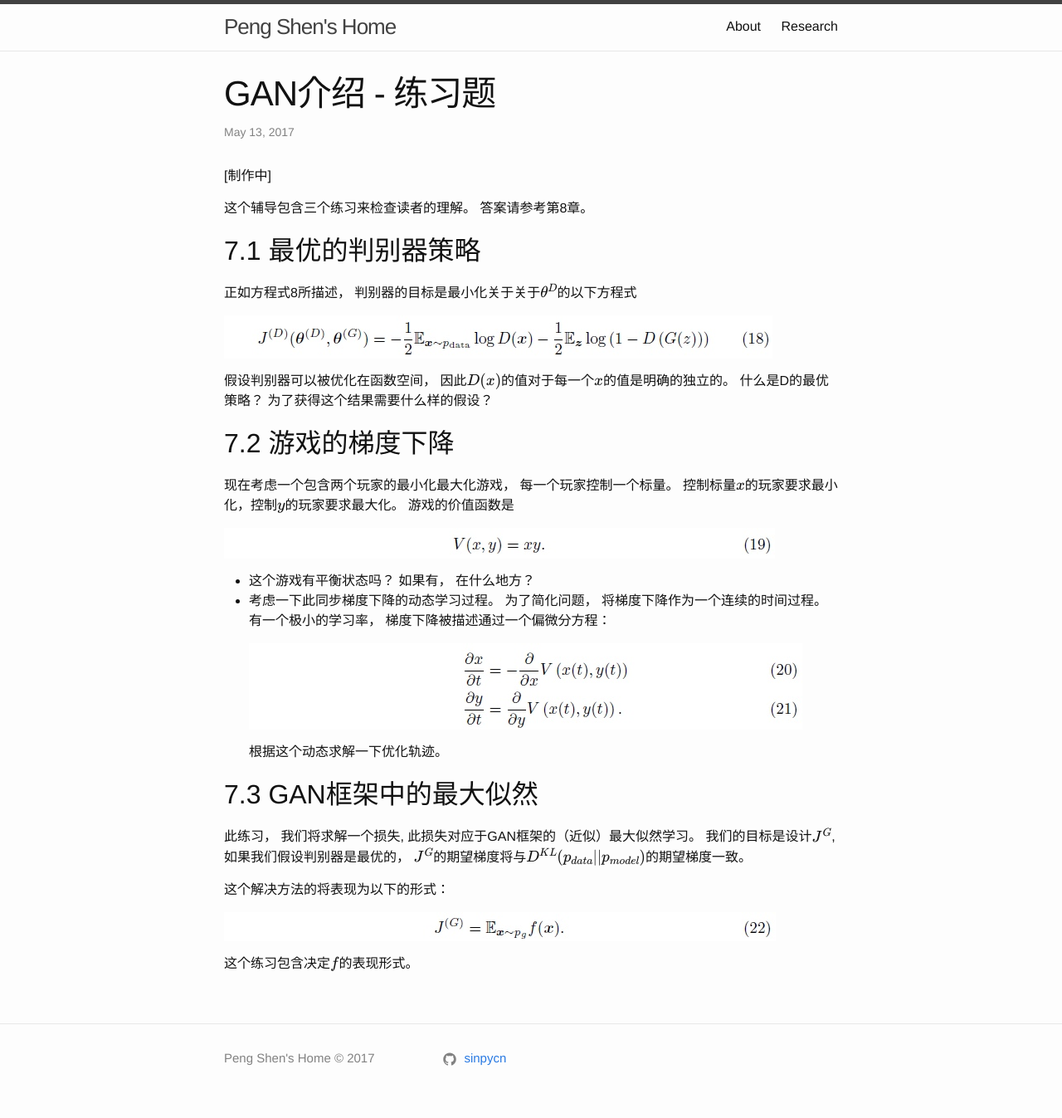
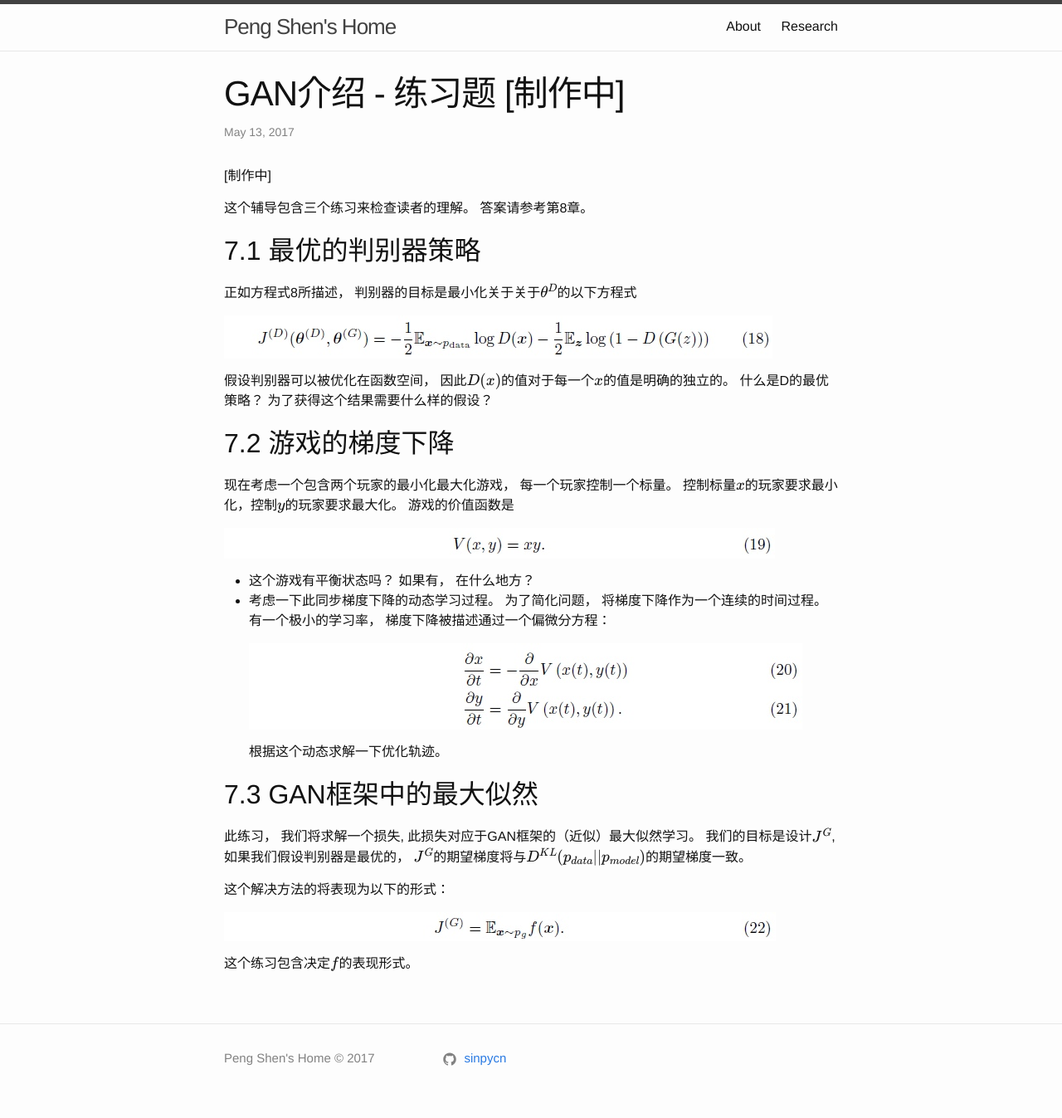
Before and after one commit to sinpycn/sinpycn.github.io, a Jekyll site: the page built from _posts/research/2017-05-13-GAN-Tutorial-Exercises.md, in a window 1280 px wide. Shown: the whole page at 83% size. Built offline with Jekyll 4.4.1, drawn with Linux system fonts in a browser that asks for light colours; formulas are drawn with MathJax 3.

Commit message:
Update 2017-05-13-GAN-Tutorial-Exercises.md

```diff
--- a/_posts/research/2017-05-13-GAN-Tutorial-Exercises.md
+++ b/_posts/research/2017-05-13-GAN-Tutorial-Exercises.md
@@ -1,5 +1,5 @@
 ---
-title: GAN介绍 - 练习题
+title: GAN介绍 - 练习题 [制作中]
 layout: post
 mathjax: true
 categories: [research, gan-tutorial]
```
